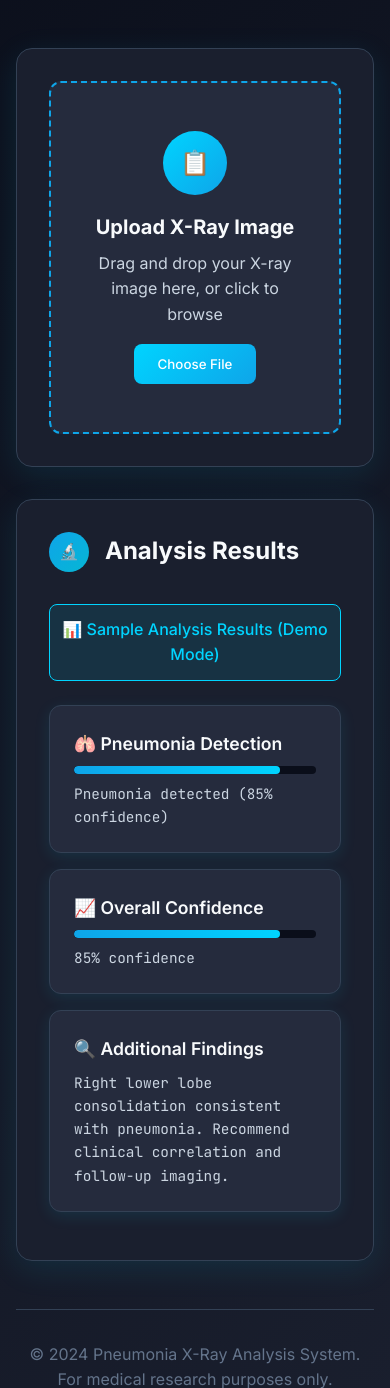
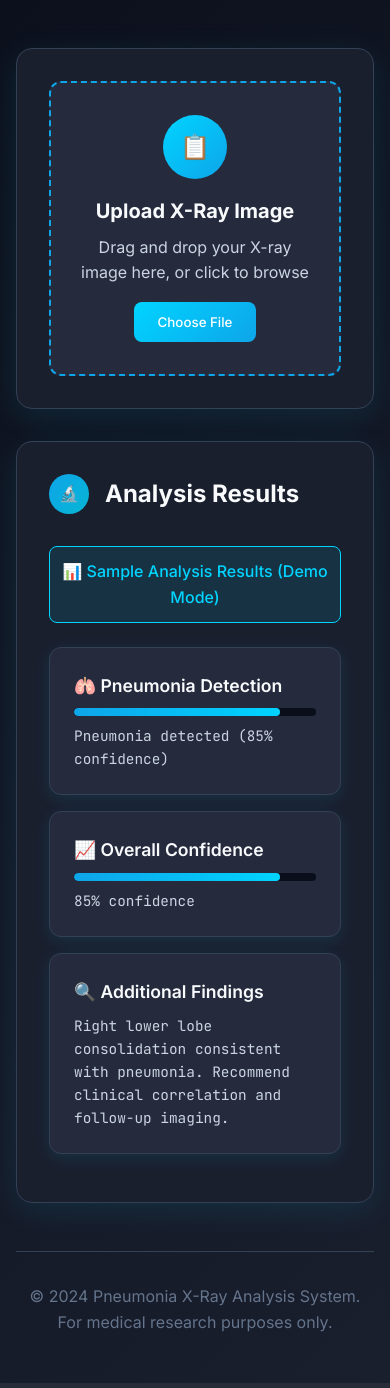
Before and after one commit to DasinduDilvan/Pneumonia_Analysis, a Flask app: page / in a window 390 px wide. Shown: the part 275-1663 px from the top of the page. Run offline with Flask 3, Linux system fonts and the light colour scheme.

Commit message:
uplod divition box to smaller and aligned to center, Analysis Results divition moved down of the uplode section

```diff
--- a/templates/index.html
+++ b/templates/index.html
@@ -68,24 +68,30 @@
         }
 
         .main-content {
-            display: grid;
-            grid-template-columns: 1fr 1fr;
+            /* Changed from 2-column grid to single column layout */
+            display: flex;
+            flex-direction: column;
             gap: 2rem;
             margin-bottom: 2rem;
+            align-items: center;
         }
 
         .upload-section {
+            /* Made upload section smaller and centered */
             background: var(--bg-secondary);
             border-radius: 16px;
             padding: 2rem;
             border: 1px solid var(--border-color);
             box-shadow: 0 8px 32px var(--shadow);
+            max-width: 500px;
+            width: 100%;
         }
 
         .upload-area {
             border: 2px dashed var(--accent-secondary);
             border-radius: 12px;
-            padding: 3rem 2rem;
+            /* Reduced padding to make upload area smaller */
+            padding: 2rem 1.5rem;
             text-align: center;
             transition: all 0.3s ease;
             background: var(--bg-tertiary);
@@ -152,11 +158,14 @@
         }
 
         .results-section {
+            /* Made results section full width and positioned below upload */
             background: var(--bg-secondary);
             border-radius: 16px;
             padding: 2rem;
             border: 1px solid var(--border-color);
             box-shadow: 0 8px 32px var(--shadow);
+            width: 100%;
+            max-width: 800px;
         }
 
         .results-header {
@@ -290,8 +299,13 @@
         }
 
         @media (max-width: 768px) {
-            .main-content {
-                grid-template-columns: 1fr;
+            /* Updated mobile styles for new layout */
+            .upload-section {
+                max-width: 100%;
+            }
+
+            .results-section {
+                max-width: 100%;
             }
 
             .container {
```
